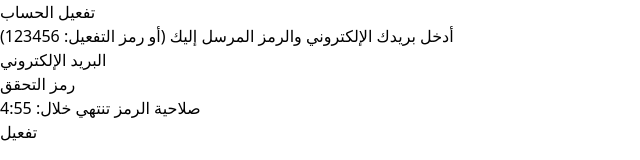
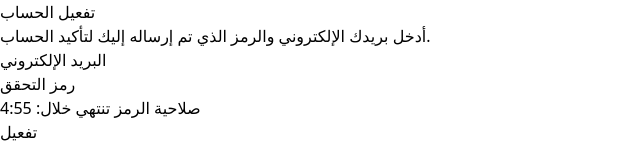
Before and after one commit to MoazAlsabouh/khsa_aljou, a React (Vite) app in the folder frontend/app/: page /verify-email in a window 1280 px wide. Shown: the top 160 px of the page, without its empty margins (0-640 px from the left). Built offline with nearby package versions, Linux system fonts and the light colour scheme.

Commit message:
security: remove universal bypass code, enforce strict cryptographically generated OTP validation with expiration

```diff
--- a/frontend/app/src/pages/Auth/VerifyEmailPage.tsx
+++ b/frontend/app/src/pages/Auth/VerifyEmailPage.tsx
@@ -90,7 +90,7 @@ const VerifyEmailPage = () => {
           تفعيل الحساب
         </h2>
         <p className="mt-2 text-center text-sm text-gray-600">
-          أدخل بريدك الإلكتروني والرمز المرسل إليك (أو رمز التفعيل: <span className="font-bold text-red-600">123456</span>)
+          أدخل بريدك الإلكتروني والرمز الذي تم إرساله إليك لتأكيد الحساب.
         </p>
       </motion.div>
 
--- a/frontend/app/src/pages/Auth/VerifyPhonePage.tsx
+++ b/frontend/app/src/pages/Auth/VerifyPhonePage.tsx
@@ -92,7 +92,7 @@ const VerifyPhonePage = () => {
       ) : (
         <form className="space-y-6" onSubmit={handleSubmit(onSubmit)}>
           <p className="text-gray-600">
-            الرجاء إدخال الرمز المكون من 6 أرقام (أو رمز التأكيد المباشر: <span className="font-bold text-red-600">123456</span>).
+            الرجاء إدخال الرمز المكون من 6 أرقام الذي تم إرساله إلى هاتفك.
           </p>
           <Input
             label="رمز التحقق (OTP)"
```
Also changed, not shown: 1 other file (tests, documents, lock files or other folders).
